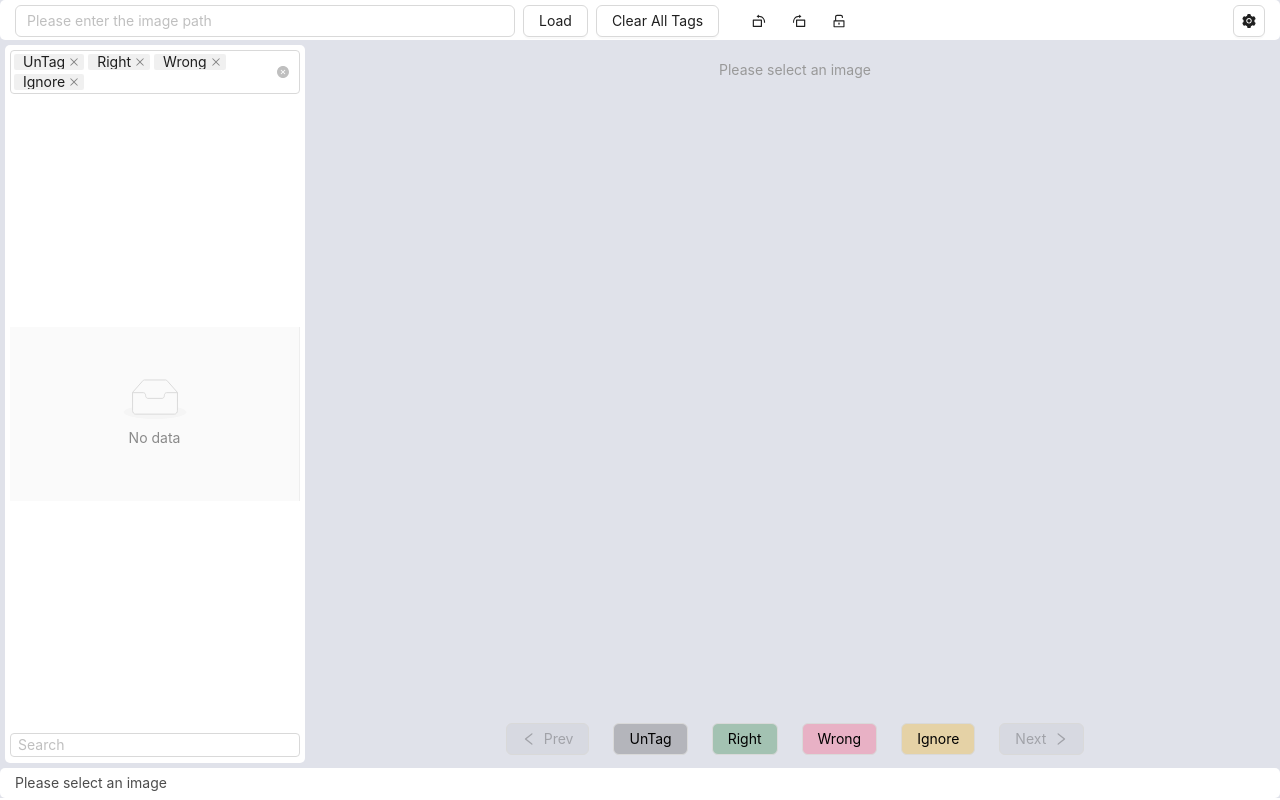
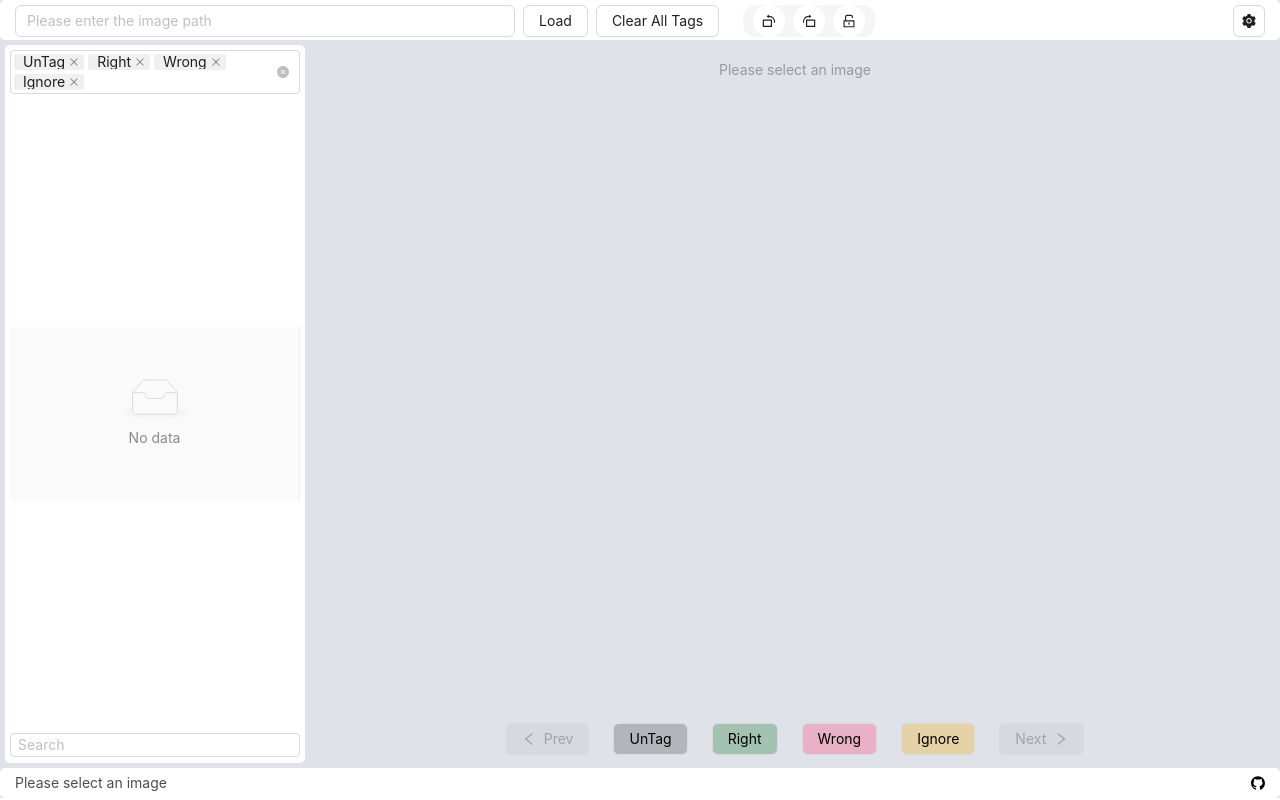
Before and after one commit to xx025/pixtag, a React (Vite) app in the folder frontend/: page / in a window 1280 px wide. Built offline with nearby package versions, Linux system fonts and the light colour scheme.

Commit message:
refactor layout and restore GitHub link in footer

```diff
--- a/frontend/src/App.jsx
+++ b/frontend/src/App.jsx
@@ -5,13 +5,14 @@ import HeaderLoad from "./components/HeaderLoad.jsx";
 import ImageListSidebar from "./components/ImageListPanel.jsx";
 import ImageViewer from "./components/ImageViewer.jsx";
 import TagControlPanel from "./components/TagControlPanel.jsx";
-import {SettingFilled} from "@ant-design/icons";
+import {GithubOutlined, SettingFilled} from "@ant-design/icons";
 import SettingPanel from "./components/SettingPanel.jsx";
 import {BottomLine} from "./components/BottomLine.jsx";
 import {
+    decryptAES,
     defaultProjConf,
     defaultSettingConf,
-    loadWithDefaults
+    loadWithDefaults, othersInfo
 } from "./components/utils.jsx";
 import i18n from "i18next";
 import ControlImView from "./components/ControlImView.jsx";
@@ -88,12 +89,15 @@ export default function Main(key) {
                             currentProjConf={currentProjConf}
                             setCurrentProjConf={setCurrentProjConf}
                         />
+
                         <ControlImView
                             imViewConfig={imViewConfig}
                             setImViewConfig={setImViewConfig}
                             selectedImage={selectedImage}
                         />
+
                     </Flex>
+
                     <Button icon={<SettingFilled/>} onClick={() => setShowSetting(!showSetting)}/>
                 </Flex>
             </Header>
@@ -137,13 +141,18 @@ export default function Main(key) {
                 {/*<Sider className="custom-fixed-right">右栏</Sider>*/}
             </div>
             <Footer className="custom-fixed-footer">
+                <Flex justify={"space-between"} style={{width:'100%'}}>
                     <BottomLine
-
                         currentProjConf={currentProjConf}
                         selectedImage={selectedImage}
                         mockImageList={mockImageList}
                         refreshKey={refreshKey}
                     />
+                    <a href={decryptAES(othersInfo.github, othersInfo.key)}
+                       target="_blank" rel="noopener noreferrer" style={{color: 'black'}}>
+                        <GithubOutlined/>
+                    </a>
+                </Flex>
             </Footer>
         </Layout>
     );
--- a/frontend/src/components/BottomLine.jsx
+++ b/frontend/src/components/BottomLine.jsx
@@ -60,11 +60,6 @@ export function BottomLine({currentProjConf, selectedImage, mockImageList, refre
                             {index !== arr.length - 1 && ' ｜ '}
                         </span>
                     ))}
-
-                    <a href={decryptAES(othersInfo.github, othersInfo.key)}
-                       target="_blank" rel="noopener noreferrer" style={{color: 'black'}}>
-                        <GithubOutlined/>
-                    </a>
                 </Flex>
             </Flex> : <>{t("selectAnImage")}</>
     )
--- a/frontend/src/components/ControlImView.jsx
+++ b/frontend/src/components/ControlImView.jsx
@@ -33,13 +33,14 @@ export default function ControlImView({
 
 
     return (
-        <Flex gap={"small"} align={"center"}>
-            <Button icon={<RotateLeftOutlined/>} type="text" style={{padding: "0 5px"}}
+        <Flex gap={"small"} align={"center"} style={{backgroundColor:`rgb(0 0 0 / 4%)` ,padding:"0px 10px" ,  borderRadius: '13px' }}>
+            <Button icon={<RotateLeftOutlined/>} type="text"
+                    style={{backgroundColor:`white`,borderRadius: '16px'}}
                     onClick={() => setNextDeg(-90)}/>
-            <Button icon={<RotateRightOutlined/>} type="text" style={{padding: "0 5px"}}
+            <Button icon={<RotateRightOutlined/>} type="text"style={{backgroundColor:`white`,borderRadius: '16px'}}
                     onClick={() => setNextDeg(90)}/>
             <Button icon={imViewConfig.rotateLock ? <LockOutlined/> :  <UnlockOutlined/> } type="text"
-                    style={{padding: "0 5px"}}
+                    style={{backgroundColor:`white`,borderRadius: '16px'}}
                     onClick={() => {
                         setImViewConfig({
                             ...imViewConfig, rotateLock: !imViewConfig.rotateLock
--- a/frontend/src/components/ImageViewer.jsx
+++ b/frontend/src/components/ImageViewer.jsx
@@ -2,7 +2,7 @@ import React, {useEffect, useRef, useState} from 'react';
 import 'react-image-lightbox/style.css';
 import urlJoin from "url-join";
 import {useTranslation} from "react-i18next";
-import {Flex} from "antd";
+import {Flex, Image} from "antd";
 
 
 function RotatableImage({settingConfig, imViewConfig, selectedImage}) {
@@ -13,6 +13,9 @@ function RotatableImage({settingConfig, imViewConfig, selectedImage}) {
     const containerRef = useRef(null);
 
     const imageRef = useRef(null);
+
+
+    const [visible, setVisible] = useState(false);
 
     const updateImageSize = () => {
         const img = imageRef.current;
@@ -28,7 +31,8 @@ function RotatableImage({settingConfig, imViewConfig, selectedImage}) {
         const cw = container.clientWidth;
         const ch = container.clientHeight;
 
-        console.log(rotated,displaySize)
+        const cwpx = `${cw}px`;
+        const chpx = `${ch}px`;
         if (!rotated) {
             if (iw / ih > cw / ch) {
                 setDisplaySize({
@@ -38,14 +42,16 @@ function RotatableImage({settingConfig, imViewConfig, selectedImage}) {
             } else {
                 setDisplaySize({
                     width: 'auto',
-                    height: 'height',
+                    height: '100%',
                 })
             }
         } else {
-            // setDisplaySize({
-            //     width:
-            //     height:
-            // })
+            setDisplaySize({
+                width: chpx,
+                maxWidth: chpx,
+                maxHeight: cwpx,
+                height: "auto"
+            })
         }
 
     };
@@ -57,7 +63,22 @@ function RotatableImage({settingConfig, imViewConfig, selectedImage}) {
     return (
         <Flex style={{height: "90%", maxHeight: "90%", width: "100%", maxWidth: "100%"}} align={"center"}
               justify={"center"} ref={containerRef}>
+
+            <Image
+                style={{display: 'none'}}
+                preview={{
+                    visible,
+                    src: urlJoin(settingConfig.backendUrl, selectedImage.url || selectedImage.path),
+                    onVisibleChange: value => {
+                        setVisible(value);
+                    },
+                }}
+            />
             <img
+
+                onClick={() => {
+                    setVisible(true)
+                }}
                 ref={imageRef}
                 src={urlJoin(settingConfig.backendUrl, selectedImage.url || selectedImage.path)}
                 alt={selectedImage.description || selectedImage.path}
```
Lines whose indentation alone changed are shown as unchanged.
